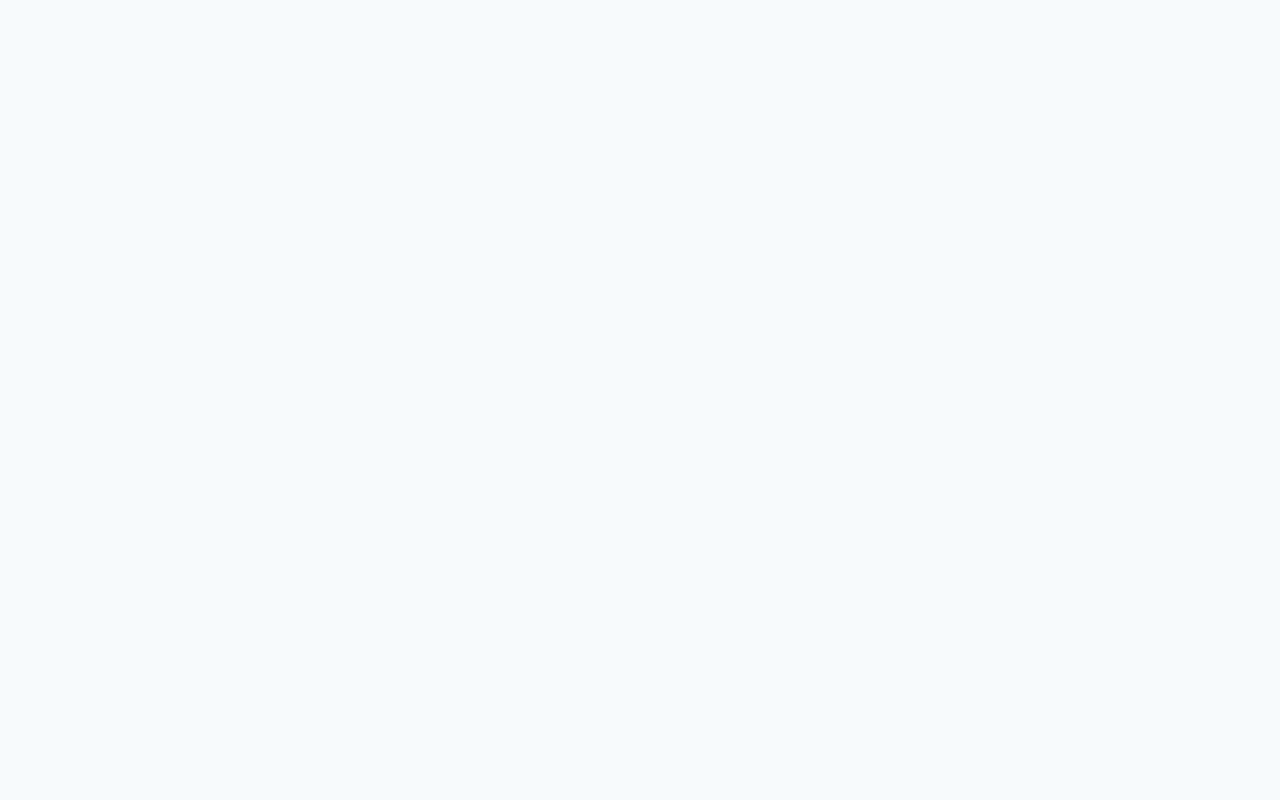
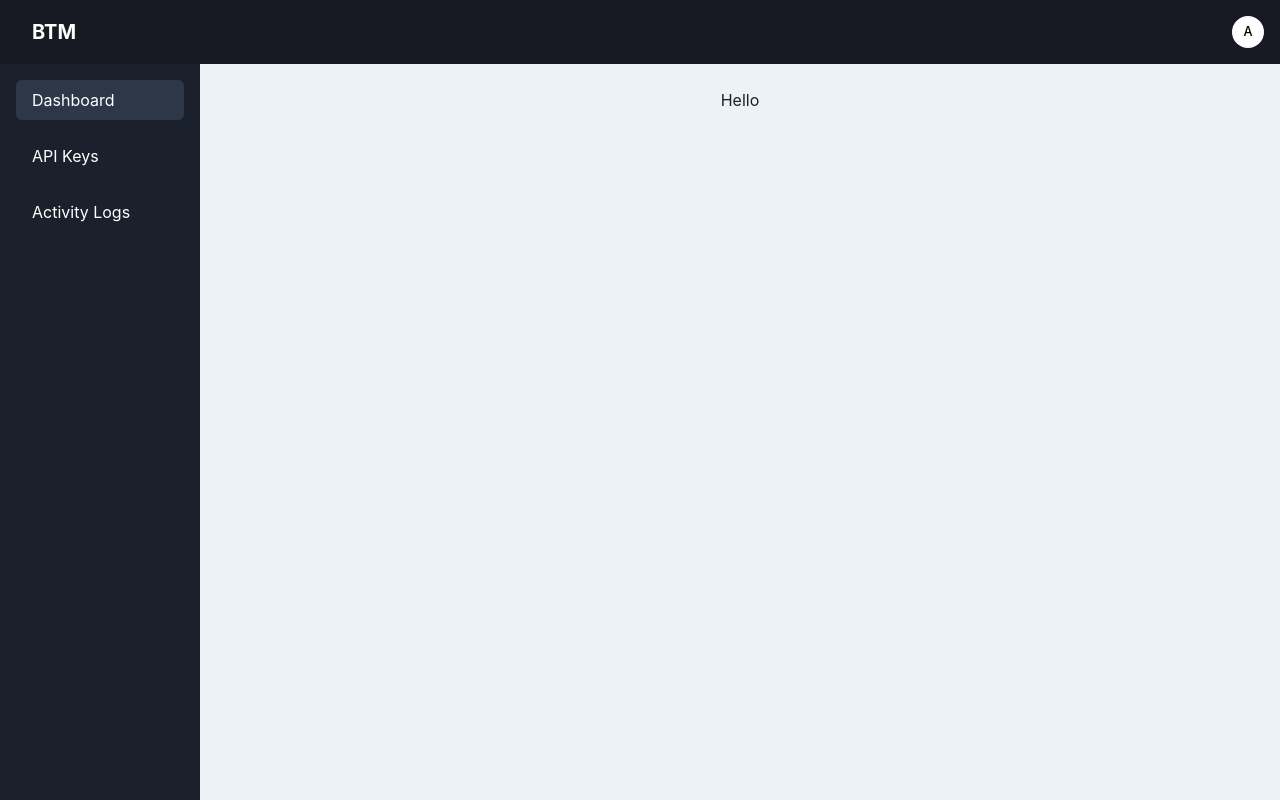
Before and after one commit to Prathamesh9997/block-to-markdown, a React (Vite) app: page / in a window 1280 px wide. Before the commit this address led to /login. Built offline with nearby package versions, Linux system fonts and the light colour scheme; no server answers.

Commit message:
update styling

```diff
--- a/src/components/Sidebar.jsx
+++ b/src/components/Sidebar.jsx
@@ -7,8 +7,11 @@ const Sidebar = () => {
       <VStack align="start" spacing={4}>
         <NavLink
           to="/"
-          style={{ width: "100%" }}
-          activestyle={{ backgroundColor: "#2D3748" }}
+          style={({ isActive }) => ({
+            width: "100%",
+            backgroundColor: isActive ? "#2D3748" : "transparent", // Active state background color
+            borderRadius: "6px",
+          })}
         >
           <Text py={2} px={4} borderRadius="md" _hover={{ bg: "gray.700" }}>
             Dashboard
@@ -16,8 +19,11 @@ const Sidebar = () => {
         </NavLink>
         <NavLink
           to="/api-keys"
-          style={{ width: "100%" }}
-          activestyle={{ backgroundColor: "#2D3748" }}
+          style={({ isActive }) => ({
+            width: "100%",
+            backgroundColor: isActive ? "#2D3748" : "transparent",
+            borderRadius: "6px",
+          })}
         >
           <Text py={2} px={4} borderRadius="md" _hover={{ bg: "gray.700" }}>
             API Keys
@@ -25,8 +31,11 @@ const Sidebar = () => {
         </NavLink>
         <NavLink
           to="/activity-logs"
-          style={{ width: "100%" }}
-          activestyle={{ backgroundColor: "#2D3748" }}
+          style={({ isActive }) => ({
+            width: "100%",
+            backgroundColor: isActive ? "#2D3748" : "transparent",
+            borderRadius: "6px",
+          })}
         >
           <Text py={2} px={4} borderRadius="md" _hover={{ bg: "gray.700" }}>
             Activity Logs
--- a/src/features/auth/pages/LoginScreen.jsx
+++ b/src/features/auth/pages/LoginScreen.jsx
@@ -8,14 +8,19 @@ const LoginScreen = () => {
   const handleLoginSuccess = (credentialResponse) => {
     // const decoded = jwt_decode(credentialResponse.credential);
     console.log("Google User:", credentialResponse);
+    const clientSecret = import.meta.env.VITE_GOOGLE_CLIENT_SECRET;
 
     // Call your backend API to handle login
-    fetch("http://localhost:8000/api/auth/google/", {
+    fetch("http://127.0.0.1:8000/api/v1/users/auth/convert-token", {
       method: "POST",
       headers: {
         "Content-Type": "application/json",
       },
       body: JSON.stringify({
+        grant_type: "convert_token",
+        client_id: credentialResponse.clientId,
+        client_secret: clientSecret,
+        backend: "google-oauth2",
         token: credentialResponse.credential,
       }),
     })
--- a/src/routes/AppRoutes.jsx
+++ b/src/routes/AppRoutes.jsx
@@ -20,7 +20,8 @@ const AppRoutes = () => (
           path="/"
           element={
             <Layout>
-              <PrivateRoute component={HomeScreen} />
+              <HomeScreen />
+              {/* <PrivateRoute component={HomeScreen} /> */}
             </Layout>
           }
         />
@@ -28,7 +29,8 @@ const AppRoutes = () => (
           path="/api-keys"
           element={
             <Layout>
-              <PrivateRoute component={ApiKeysPage} />
+              <ApiKeysPage />
+              {/* <PrivateRoute component={ApiKeysPage} /> */}
             </Layout>
           }
         />
@@ -36,7 +38,8 @@ const AppRoutes = () => (
           path="/activity-logs"
           element={
             <Layout>
-              <PrivateRoute component={ActivityLogsPage} />
+              <ActivityLogsPage />
+              {/* <PrivateRoute component={ActivityLogsPage} /> */}
             </Layout>
           }
         />
```
